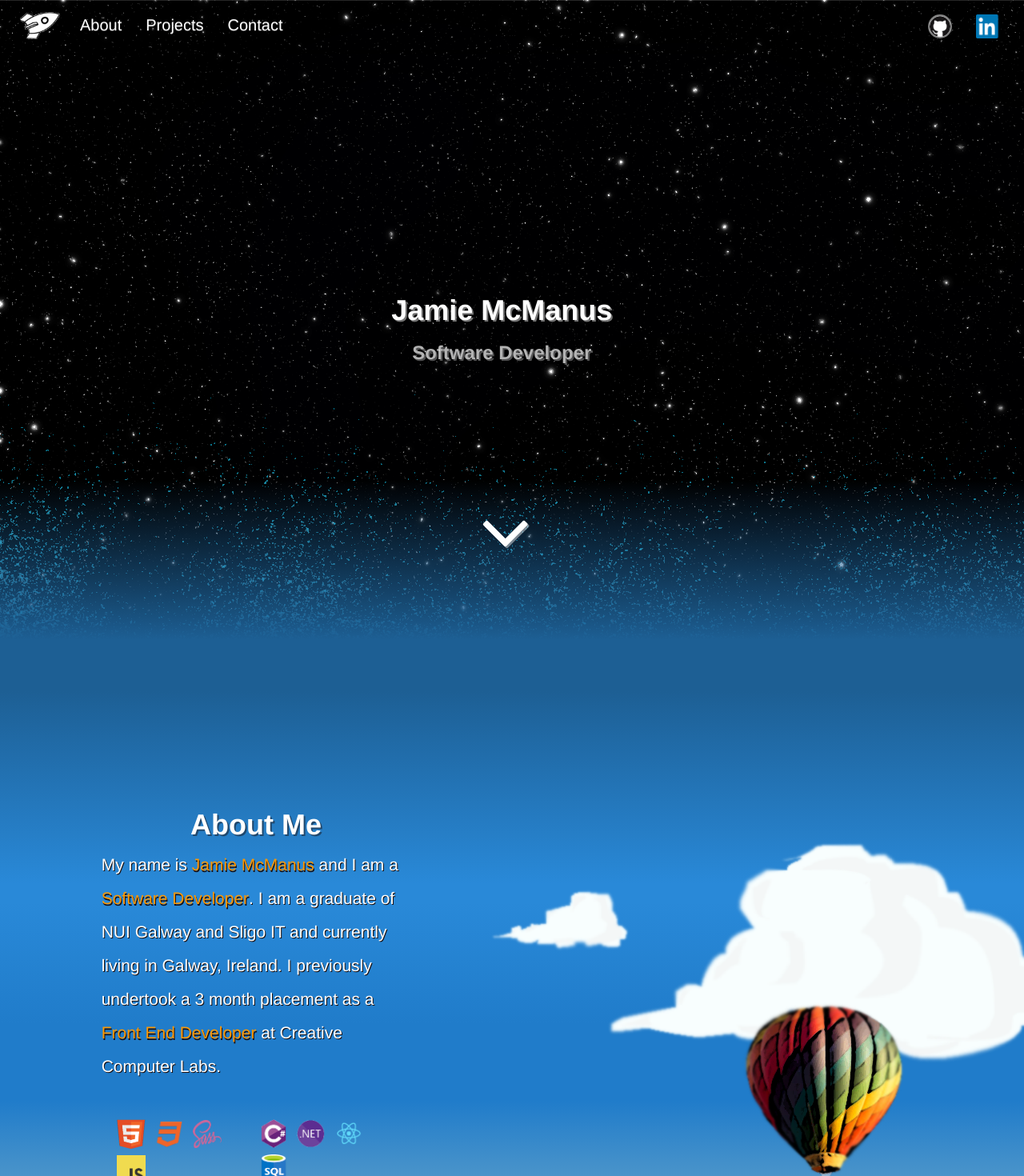
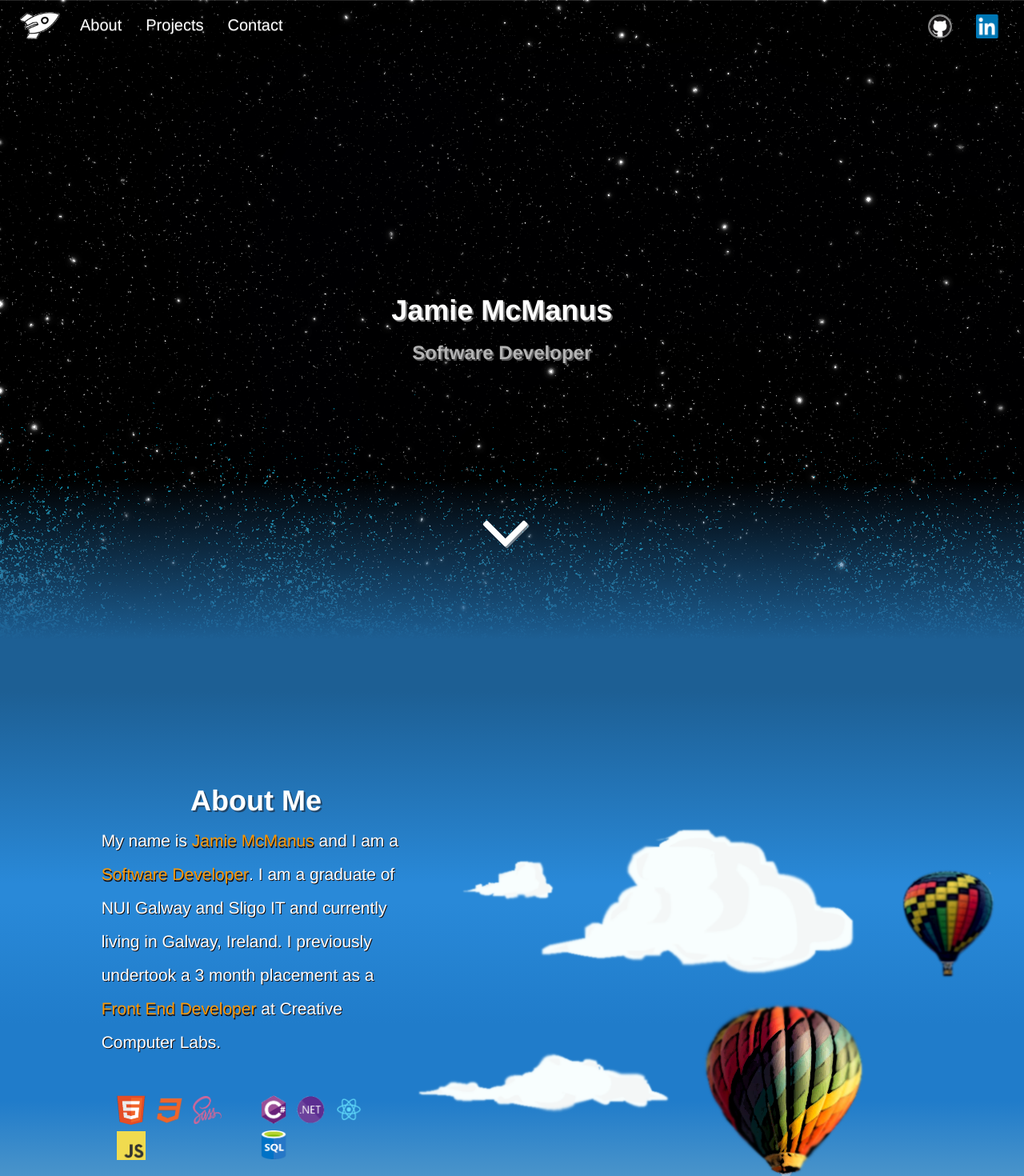
Before and after one commit to JamieMcManus/personal-site, a React (Create React App) app: page / in a window 1280 px wide. Shown: the top 1470 px of the page at 80% size. Built offline with nearby package versions, Linux system fonts and the light colour scheme.

Commit message:
media queries

```diff
--- a/src/index.css
+++ b/src/index.css
@@ -112,6 +112,19 @@ body {
 
 .boatWrapper{
   position:relative;
+}
+
+@media only screen and (max-width: 1400px) {
+  .clouds{
+    height:400px;
+  }
+  .BigRocket{
+    left:90px;
+  }
+  .Balloon2{
+    left:400px;
+  }
+
 }
 /*
 @media only screen and (min-width: 900px) {
@@ -302,7 +315,7 @@ textarea:focus {
 
 /* About section styles */
 .aboutWrapper{
-  margin-top:40%;
+  margin-top:33%;
 
   padding:20px;
 
```
